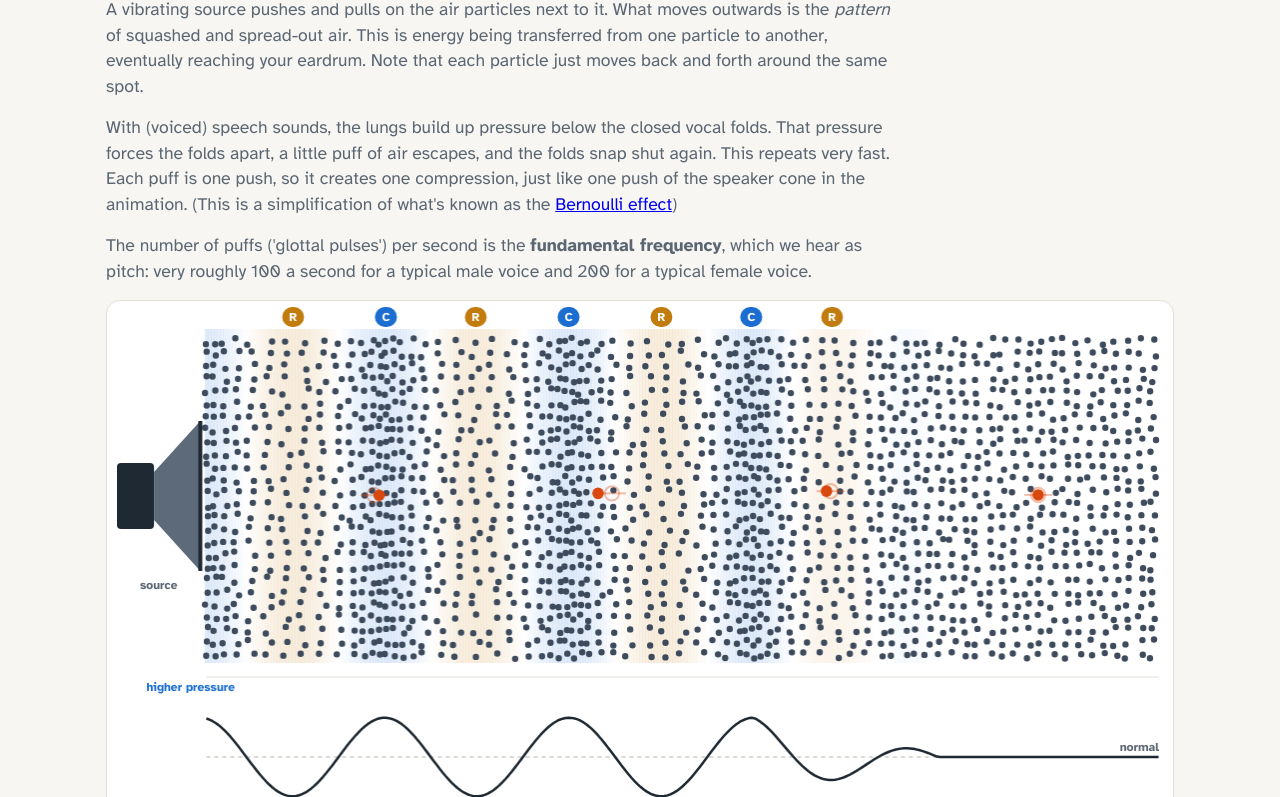
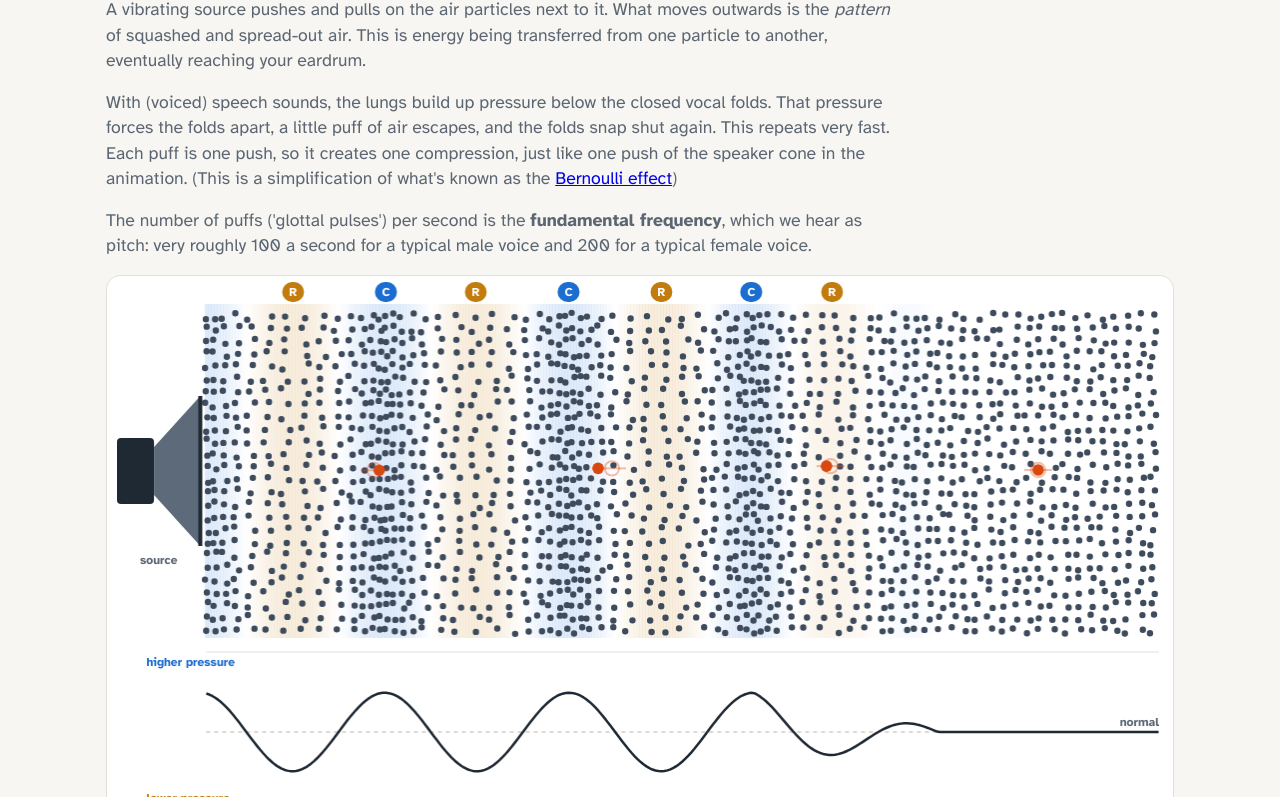
Before and after one commit to jasongraf1/tutorials, a plain HTML site: page how_sound_travels_through_air.html in a window 1280 px wide. Shown: the part 68-865 px from the top of the page. Drawn offline with Linux system fonts and the light colour scheme.

Commit message:
remove note

```diff
--- a/how_sound_travels_through_air.html
+++ b/how_sound_travels_through_air.html
@@ -41,7 +41,7 @@
 <body>
 <main>
   <h1>How sound travels through air</h1>
-  <p class="sub">A vibrating source pushes and pulls on the air particles next to it. What moves outwards is the <em>pattern</em> of squashed and spread-out air. This is energy being transferred from one particle to another, eventually reaching your eardrum. Note that each particle just moves back and forth around the same spot.</p>
+  <p class="sub">A vibrating source pushes and pulls on the air particles next to it. What moves outwards is the <em>pattern</em> of squashed and spread-out air. This is energy being transferred from one particle to another, eventually reaching your eardrum.</p>
   <p class="sub">With (voiced) speech sounds, the lungs build up pressure below the closed vocal folds. That pressure forces the folds apart, a little puff of air escapes, and the folds snap shut again. This repeats very fast. Each puff is one push, so it creates one compression, just like one push of the speaker cone in the animation. (This is a simplification of what's known as the <a href="https://www.voicescience.org/lexicon/bernoulli-effect/">Bernoulli effect</a>)</p>
   <p class="sub">The number of puffs ('glottal pulses') per second is the <strong>fundamental frequency</strong>, which we hear as pitch: very roughly 100 a second for a typical male voice and 200 for a typical female voice.</p>
 
```
